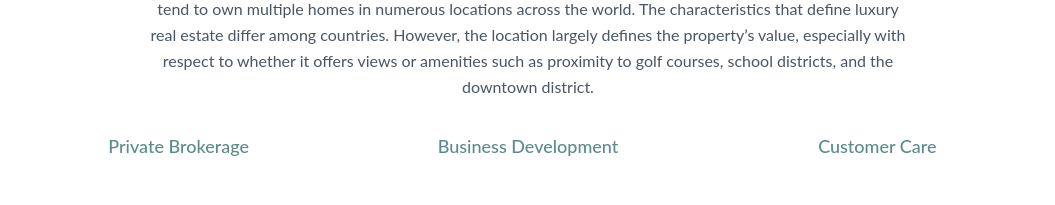
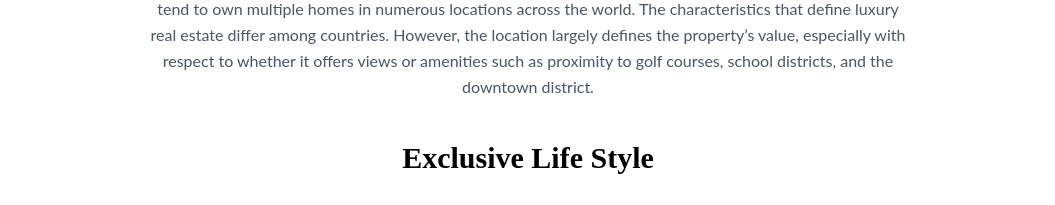
Before and after one commit to Ayush919/the-real-state, a Next.js app: page / in a window 1280 px wide. Shown: the part 1060-1265 px from the top of the page, without its empty margins (112-1167 px from the left). Built offline with nearby package versions, Linux system fonts and the light colour scheme; no server answers; the database is empty.

Commit message:
Update LuxurySection.jsx

```diff
--- a/src/components/Luxury/LuxurySection.jsx
+++ b/src/components/Luxury/LuxurySection.jsx
@@ -12,7 +12,7 @@ export default function LuxurySection() {
             <div className="max-w-5xl mx-auto text-center">
                 <HeadingSection />
                 <ParagraphSection  />
-                <LinkGridSection />
+{/*                 <LinkGridSection /> */}
                 <ExclusiveLifestyleSection/>
                 <MarketValueSection/>
                 <PropertyValuationForm/>
```
